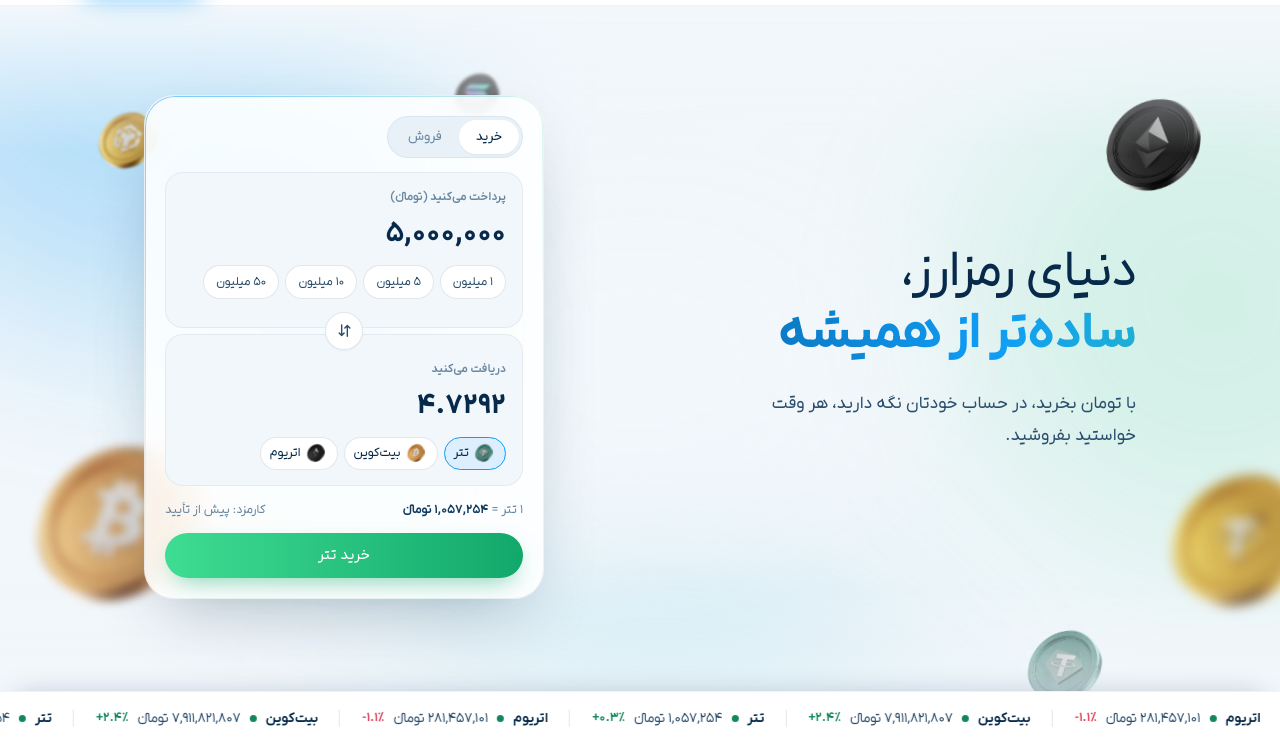
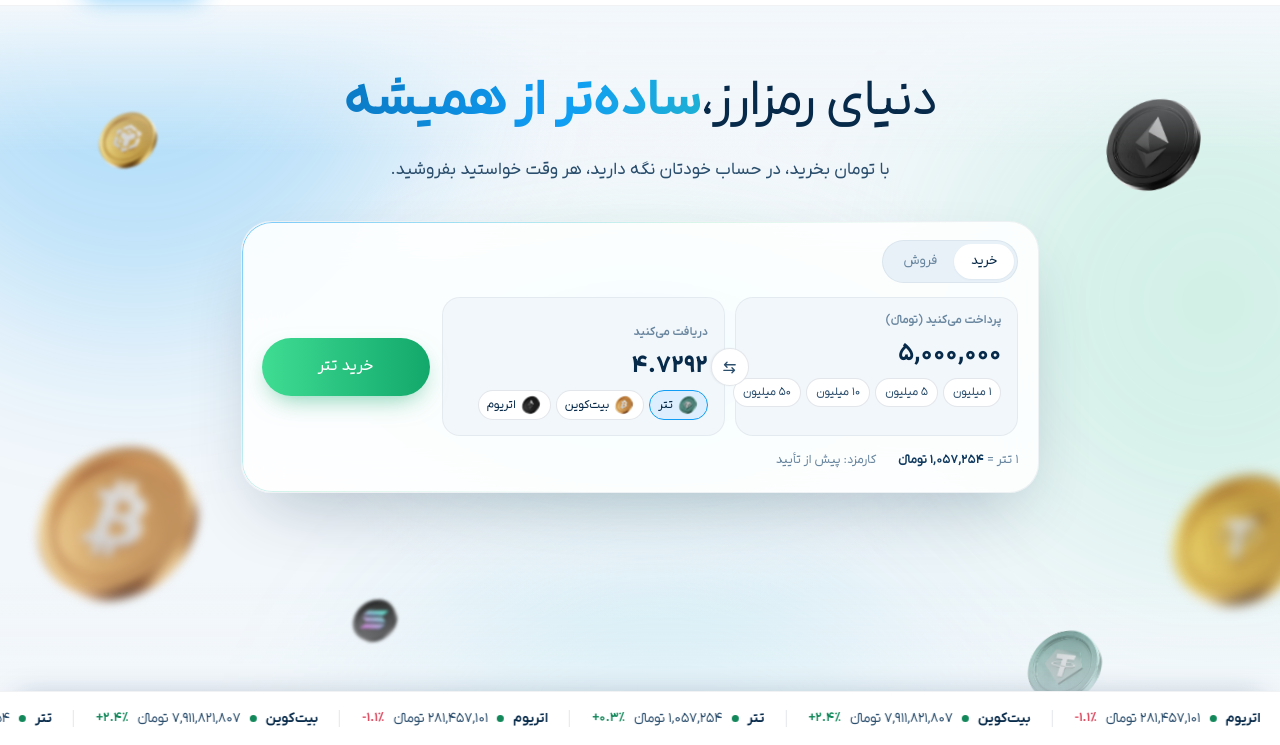
Before and after one commit to soheilnfi/ecobits, a plain HTML site: page index.html in a window 1280 px wide. Shown: the part 55-800 px from the top of the page. Drawn offline with Linux system fonts and the light colour scheme.

Commit message:
Home hero: copy centred on top, trade box as a wide bar
Co-Authored-By: Claude Fable 5.2 <noreply@anthropic.com>

```diff
--- a/index.html
+++ b/index.html
@@ -1784,6 +1784,36 @@
     html body main > .hero > * { flex-shrink: 0; }
   }
   @media (max-width: 760px) and (max-height: 700px) { html body .hero .hero-sub { display: none; } }
+
+  /* ============ HOME HERO: copy centred on top, the trade box as one wide search-style bar ============ */
+  html body .hero .hero-grid { display: flex; flex-direction: column; align-items: center; gap: 34px; }
+  html body .hero .hero-top { align-items: center; text-align: center; max-width: 780px; }
+  html body .hero .hero-top h1 { text-align: center; }
+  html body .hero .hero-sub { margin-inline: auto; text-align: center; max-width: none; }
+  html body .hero .hero-right { width: 100%; max-width: 1060px; }
+  @media (min-width: 761px) {
+    html body main > .hero { justify-content: flex-start; padding-top: clamp(28px, 8vh, 84px); }
+    html body .hero .qb {
+      display: grid; grid-template-columns: minmax(0, 1fr); grid-template-areas: "head" "body" "meta" "cta";
+      gap: 14px; padding: 18px 20px 20px; max-width: none; width: 100%;
+    }
+    html body .hero .qb-head { grid-area: head; margin: 0; }
+    html body .hero .qb-body { grid-area: body; flex-direction: row; align-items: stretch; }
+    html body .hero .qb .qb-panel { flex: 1 1 0; min-width: 0; padding: 12px 16px 14px; }
+    html body .hero .qb .qb-swap { flex: none; width: 10px; height: auto; display: grid; place-items: center; }
+    html body .hero .qb .qb-swap button { margin: 0 -19px; rotate: 90deg; }
+    html body .hero .qb-panel input { font-size: 1.5rem; }
+    html body .hero .qb .qb-quick, html body .hero .qb .qb-assets { margin-top: 8px; flex-wrap: nowrap; gap: 5px; }
+    html body .hero .qb .qb-quick button { padding: 4px 9px; font-size: 0.72rem; white-space: nowrap; }
+    html body .hero .qb .qb-asset { padding: 4px 10px 4px 8px; font-size: 0.74rem; white-space: nowrap; }
+    html body .hero-bg > .fc:nth-child(8) { left: 27% !important; top: auto !important; bottom: 15%; }
+    html body .hero .qb-meta { grid-area: meta; margin: 0; justify-content: flex-start; gap: 22px; }
+    html body .hero .qb .qb-cta { grid-area: cta; margin: 0; width: 100%; }
+  }
+  @media (min-width: 1001px) {
+    html body .hero .qb { grid-template-columns: minmax(0, 1fr) auto; grid-template-areas: "head head" "body cta" "meta meta"; column-gap: 12px; }
+    html body .hero .qb .qb-cta { width: auto; min-width: 168px; height: 58px; align-self: center; padding-inline: 30px; border-radius: 999px; font-size: 1rem; }
+  }
 
   /* dropdown rows: a bar on the leading (right) edge on hover, not an underline */
   .nav-links .mega .mi::after {
```
Also changed, not shown: landing.html (+30 -0 lines).
